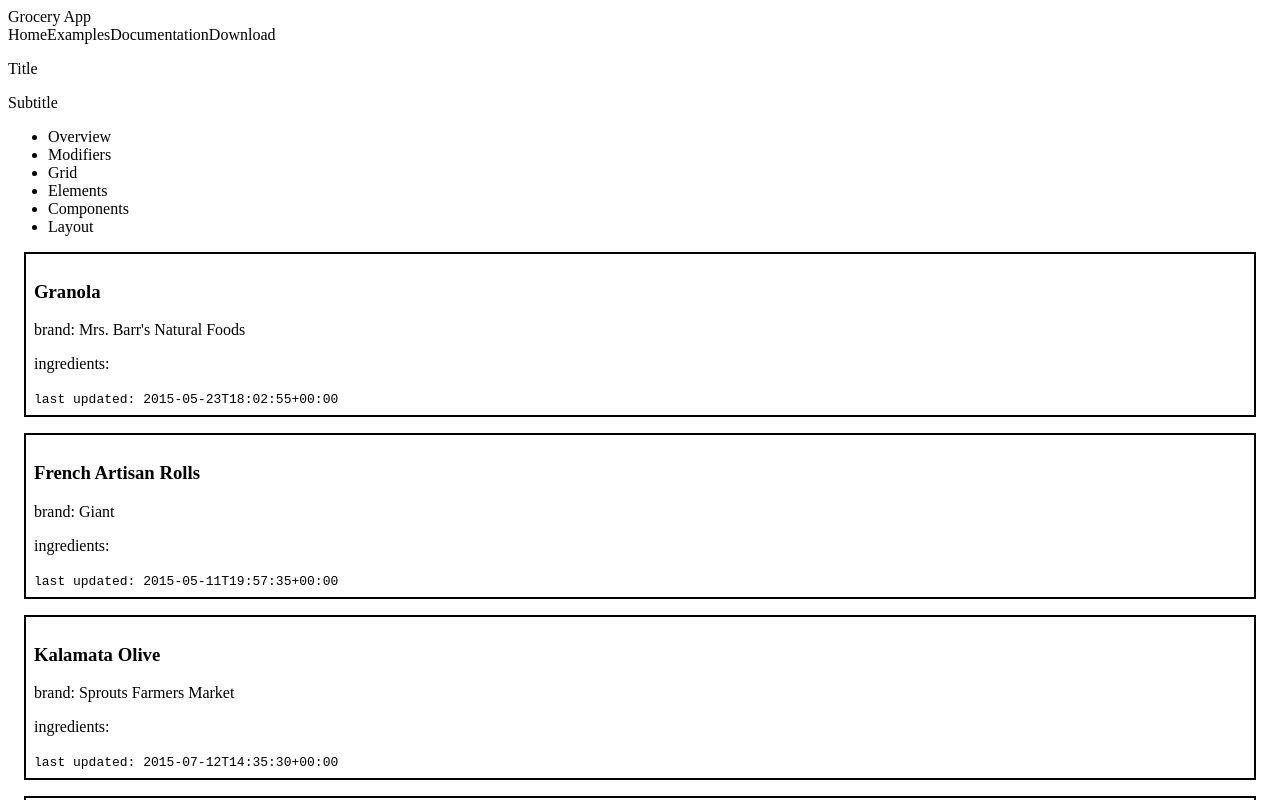
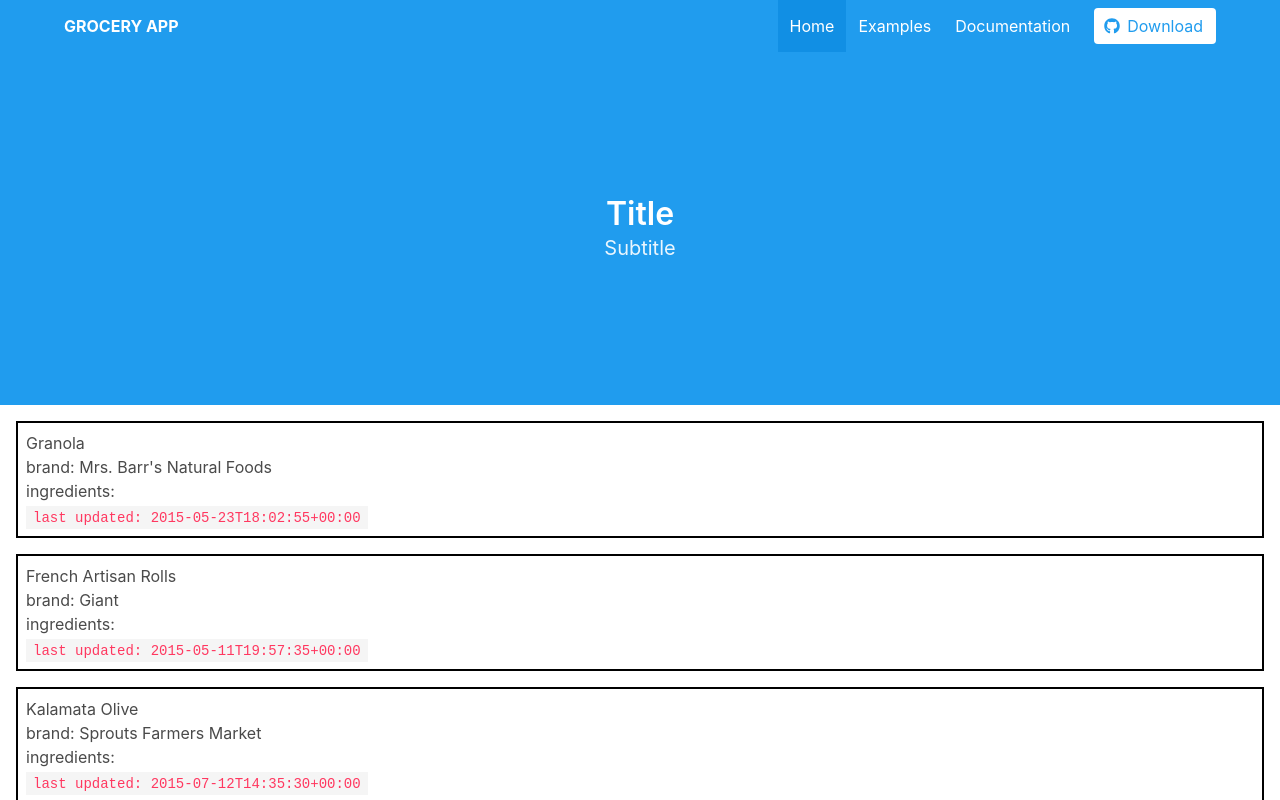
Before and after one commit to danielc92/react-grocery-app, a React (Create React App) app: page / in a window 1280 px wide. Shown: the top 800 px of the page. Built offline with nearby package versions, Linux system fonts and the light colour scheme.

Commit message:
Added bulma reference and footer

```diff
--- a/public/index.html
+++ b/public/index.html
@@ -6,6 +6,12 @@
     <meta name="viewport" content="width=device-width, initial-scale=1" />
     <meta name="theme-color" content="#000000" />
     <link rel="manifest" href="%PUBLIC_URL%/manifest.json" />
+
+    <!-- Bulma/FONTAWESOME CDN-->
+    <link rel="stylesheet" href="https://cdnjs.cloudflare.com/ajax/libs/bulma/0.7.5/css/bulma.min.css">
+    <script defer src="https://use.fontawesome.com/releases/v5.3.1/js/all.js"></script>
+
+
     <title>Daniel's Grocery React App</title>
   </head>
   <body>
--- /dev/null
+++ b/src/Footer.js
@@ -0,0 +1,20 @@
+import React, { Component } from 'react'
+
+export default class Footer extends Component {
+    render() {
+        return (
+            <React.Fragment>
+<footer class="footer">
+<div class="content has-text-centered">
+<p>
+<strong>Bulma</strong> by <a href="https://jgthms.com">Jeremy Thomas</a>. The source code is licensed
+<a href="http://opensource.org/licenses/mit-license.php">MIT</a>. The website content
+is licensed <a href="http://creativecommons.org/licenses/by-nc-sa/4.0/">CC BY NC SA 4.0</a>.
+</p>
+</div>
+</footer>
+
+            </React.Fragment>
+        )
+    }
+}
--- a/src/Hero.js
+++ b/src/Hero.js
@@ -4,13 +4,13 @@ export default class Hero extends Component {
     render() {
         return (
             <React.Fragment>
-                    <section class="hero is-info is-large">
+                    <section class="hero is-info is-medium">
   <div class="hero-head">
     <nav class="navbar">
       <div class="container">
         <div class="navbar-brand">
           <a class="navbar-item">
-            Grocery App
+            <strong>GROCERY APP</strong>
           </a>
           <span class="navbar-burger burger" data-target="navbarMenuHeroB">
             <span></span>
@@ -54,32 +54,7 @@ export default class Hero extends Component {
     </div>
   </div>
 
-  <div class="hero-foot">
-    <nav class="tabs is-boxed is-fullwidth">
-      <div class="container">
-        <ul>
-          <li class="is-active">
-            <a>Overview</a>
-          </li>
-          <li>
-            <a>Modifiers</a>
-          </li>
-          <li>
-            <a>Grid</a>
-          </li>
-          <li>
-            <a>Elements</a>
-          </li>
-          <li>
-            <a>Components</a>
-          </li>
-          <li>
-            <a>Layout</a>
-          </li>
-        </ul>
-      </div>
-    </nav>
-  </div>
+
 </section>
 
             </React.Fragment>
```
Also changed, not shown: src/App.js.
